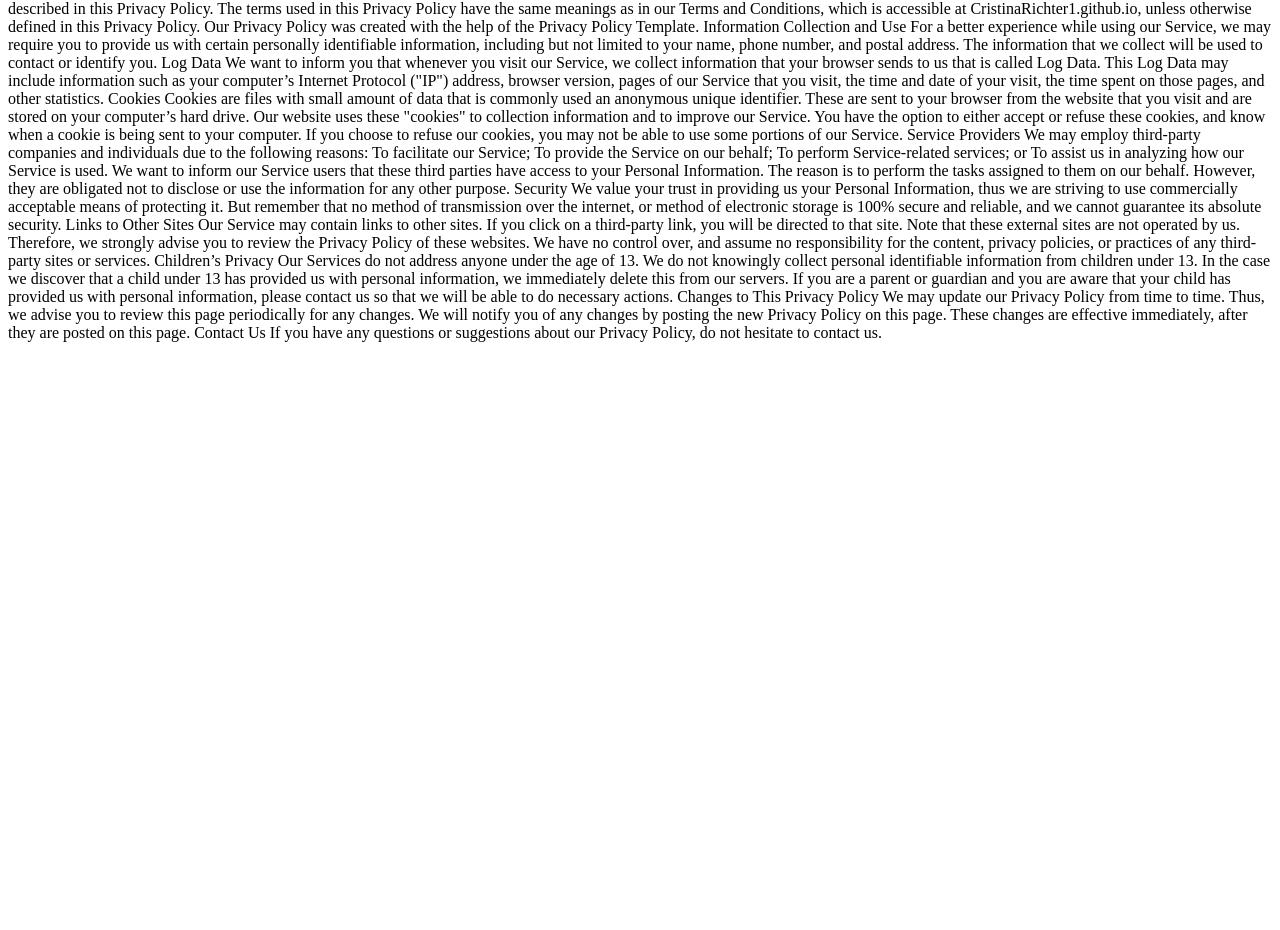
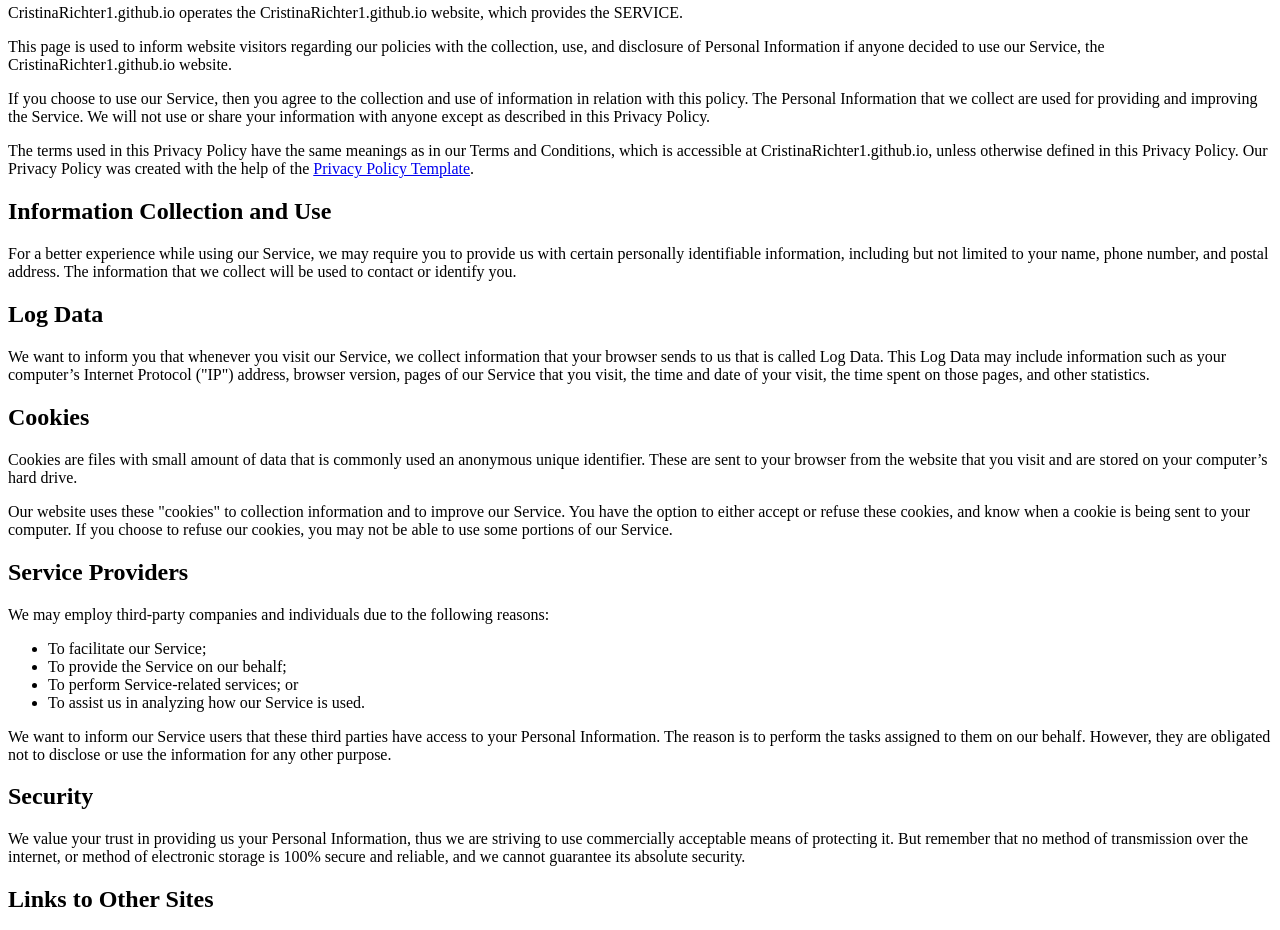
Before and after one commit to CristinaRichter1/CristinaRichter1.github.io, a plain HTML site: page index.html in a window 1280 px wide. Shown: the part 134-1064 px from the top of the page. Before the commit the page ends 800 px from the top, so only its background shows below. Drawn offline with Linux system fonts and the light colour scheme.

Commit message:
Update index.html

```diff
--- a/index.html
+++ b/index.html
@@ -2,57 +2,59 @@
 <html>
 <body>
 <h1>Privacy Policy of CristinaRichter1.github.io</h1>
+<h1>Privacy Policy of CristinaRichter1.github.io</h1>
 
-CristinaRichter1.github.io operates the CristinaRichter1.github.io website, which provides the SERVICE.
+<p>CristinaRichter1.github.io operates the CristinaRichter1.github.io website, which provides the SERVICE.</p>
 
-This page is used to inform website visitors regarding our policies with the collection, use, and disclosure of Personal Information if anyone decided to use our Service, the CristinaRichter1.github.io website.
+<p>This page is used to inform website visitors regarding our policies with the collection, use, and disclosure of Personal Information if anyone decided to use our Service, the CristinaRichter1.github.io website.</p>
 
-If you choose to use our Service, then you agree to the collection and use of information in relation with this policy. The Personal Information that we collect are used for providing and improving the Service. We will not use or share your information with anyone except as described in this Privacy Policy.
+<p>If you choose to use our Service, then you agree to the collection and use of information in relation with this policy. The Personal Information that we collect are used for providing and improving the Service. We will not use or share your information with anyone except as described in this Privacy Policy.</p>
 
-The terms used in this Privacy Policy have the same meanings as in our Terms and Conditions, which is accessible at CristinaRichter1.github.io, unless otherwise defined in this Privacy Policy. Our Privacy Policy was created with the help of the Privacy Policy Template.
+<p>The terms used in this Privacy Policy have the same meanings as in our Terms and Conditions, which is accessible at CristinaRichter1.github.io, unless otherwise defined in this Privacy Policy. Our Privacy Policy was created with the help of the <a href="https://www.privacypolicytemplate.net">Privacy Policy Template</a>.</p>
 
-Information Collection and Use
+<h2>Information Collection and Use</h2>
 
-For a better experience while using our Service, we may require you to provide us with certain personally identifiable information, including but not limited to your name, phone number, and postal address. The information that we collect will be used to contact or identify you.
+<p>For a better experience while using our Service, we may require you to provide us with certain personally identifiable information, including but not limited to your name, phone number, and postal address. The information that we collect will be used to contact or identify you.</p>
 
-Log Data
+<h2>Log Data</h2>
 
-We want to inform you that whenever you visit our Service, we collect information that your browser sends to us that is called Log Data. This Log Data may include information such as your computer’s Internet Protocol ("IP") address, browser version, pages of our Service that you visit, the time and date of your visit, the time spent on those pages, and other statistics.
+<p>We want to inform you that whenever you visit our Service, we collect information that your browser sends to us that is called Log Data. This Log Data may include information such as your computer’s Internet Protocol ("IP") address, browser version, pages of our Service that you visit, the time and date of your visit, the time spent on those pages, and other statistics.</p>
 
-Cookies
+<h2>Cookies</h2>
 
-Cookies are files with small amount of data that is commonly used an anonymous unique identifier. These are sent to your browser from the website that you visit and are stored on your computer’s hard drive.
+<p>Cookies are files with small amount of data that is commonly used an anonymous unique identifier. These are sent to your browser from the website that you visit and are stored on your computer’s hard drive.</p>
 
-Our website uses these "cookies" to collection information and to improve our Service. You have the option to either accept or refuse these cookies, and know when a cookie is being sent to your computer. If you choose to refuse our cookies, you may not be able to use some portions of our Service.
+<p>Our website uses these "cookies" to collection information and to improve our Service. You have the option to either accept or refuse these cookies, and know when a cookie is being sent to your computer. If you choose to refuse our cookies, you may not be able to use some portions of our Service.</p>
 
-Service Providers
+<h2>Service Providers</h2>
 
-We may employ third-party companies and individuals due to the following reasons:
+<p>We may employ third-party companies and individuals due to the following reasons:</p>
 
-To facilitate our Service;
-To provide the Service on our behalf;
-To perform Service-related services; or
-To assist us in analyzing how our Service is used.
-We want to inform our Service users that these third parties have access to your Personal Information. The reason is to perform the tasks assigned to them on our behalf. However, they are obligated not to disclose or use the information for any other purpose.
+<ul>
+    <li>To facilitate our Service;</li>
+    <li>To provide the Service on our behalf;</li>
+    <li>To perform Service-related services; or</li>
+    <li>To assist us in analyzing how our Service is used.</li>
+</ul>
 
-Security
+<p>We want to inform our Service users that these third parties have access to your Personal Information. The reason is to perform the tasks assigned to them on our behalf. However, they are obligated not to disclose or use the information for any other purpose.</p>
 
-We value your trust in providing us your Personal Information, thus we are striving to use commercially acceptable means of protecting it. But remember that no method of transmission over the internet, or method of electronic storage is 100% secure and reliable, and we cannot guarantee its absolute security.
+<h2>Security</h2>
 
-Links to Other Sites
+<p>We value your trust in providing us your Personal Information, thus we are striving to use commercially acceptable means of protecting it. But remember that no method of transmission over the internet, or method of electronic storage is 100% secure and reliable, and we cannot guarantee its absolute security.</p>
 
-Our Service may contain links to other sites. If you click on a third-party link, you will be directed to that site. Note that these external sites are not operated by us. Therefore, we strongly advise you to review the Privacy Policy of these websites. We have no control over, and assume no responsibility for the content, privacy policies, or practices of any third-party sites or services.
+<h2>Links to Other Sites</h2>
 
-Children’s Privacy
+<p>Our Service may contain links to other sites. If you click on a third-party link, you will be directed to that site. Note that these external sites are not operated by us. Therefore, we strongly advise you to review the Privacy Policy of these websites. We have no control over, and assume no responsibility for the content, privacy policies, or practices of any third-party sites or services.</p>
 
-Our Services do not address anyone under the age of 13. We do not knowingly collect personal identifiable information from children under 13. In the case we discover that a child under 13 has provided us with personal information, we immediately delete this from our servers. If you are a parent or guardian and you are aware that your child has provided us with personal information, please contact us so that we will be able to do necessary actions.
+<p>Children’s Privacy</p>
 
-Changes to This Privacy Policy
+<p>Our Services do not address anyone under the age of 13. We do not knowingly collect personal identifiable information from children under 13. In the case we discover that a child under 13 has provided us with personal information, we immediately delete this from our servers. If you are a parent or guardian and you are aware that your child has provided us with personal information, please contact us so that we will be able to do necessary actions.</p>
 
-We may update our Privacy Policy from time to time. Thus, we advise you to review this page periodically for any changes. We will notify you of any changes by posting the new Privacy Policy on this page. These changes are effective immediately, after they are posted on this page.
+<h2>Changes to This Privacy Policy</h2>
 
-Contact Us
+<p>We may update our Privacy Policy from time to time. Thus, we advise you to review this page periodically for any changes. We will notify you of any changes by posting the new Privacy Policy on this page. These changes are effective immediately, after they are posted on this page.</p>
 
-If you have any questions or suggestions about our Privacy Policy, do not hesitate to contact us.</p>
-</body>
-</html>
+<h2>Contact Us</h2>
+
+<p>If you have any questions or suggestions about our Privacy Policy, do not hesitate to contact us.</p>
```
